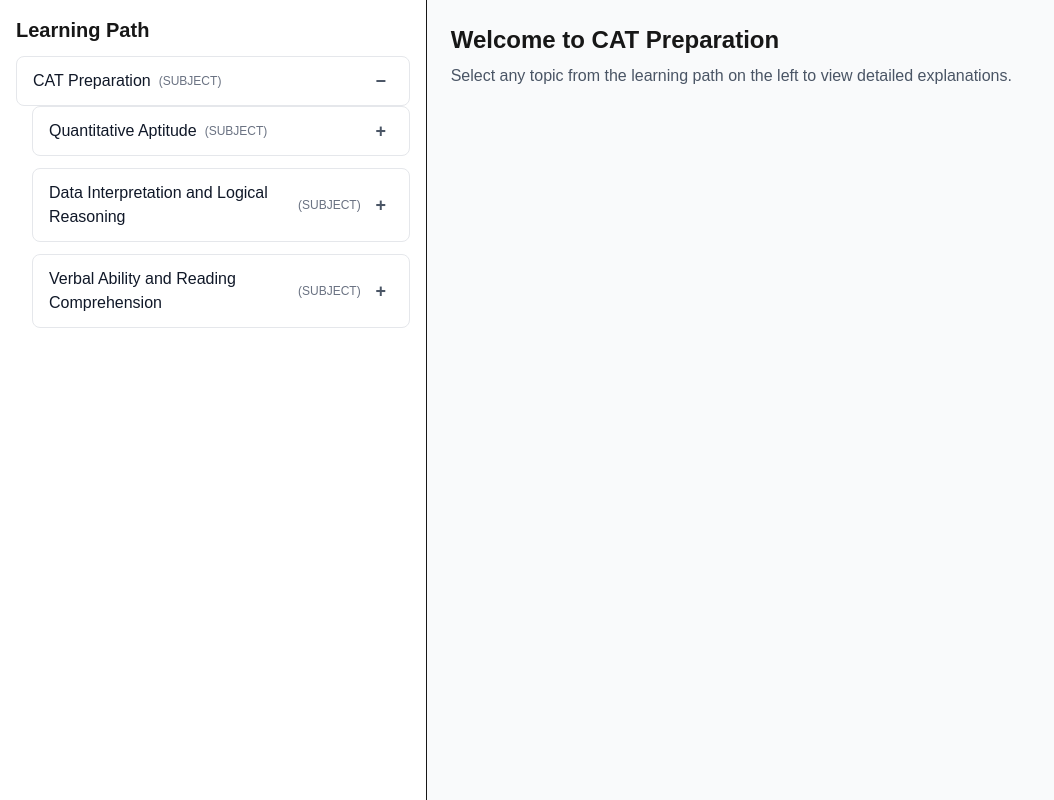
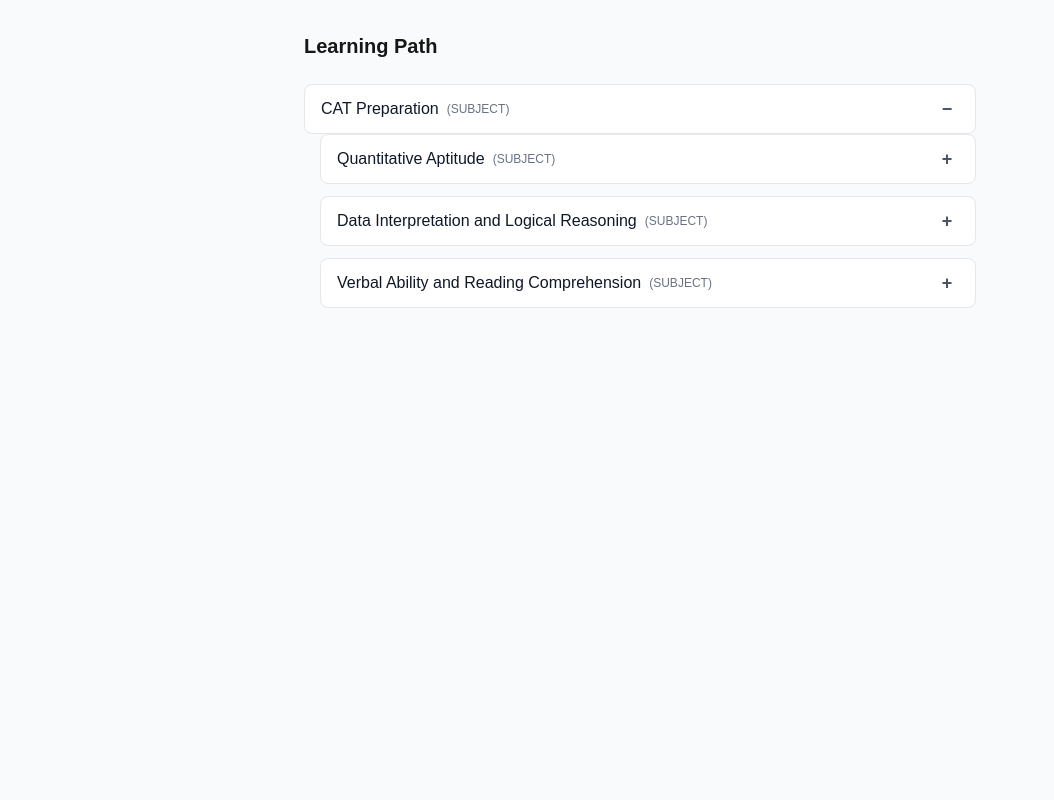
Before and after one commit to singhalvivek/catmap-web, a Next.js app: page /cat-prep/tree in a window 1280 px wide. Shown: the whole page, without its empty margins (0-1054 px from the left). Built offline with nearby package versions, Linux system fonts and the light colour scheme.

Commit message:
almost correct desc

```diff
--- a/src/app/cat-prep/tree/components/DetailsPanel.tsx
+++ b/src/app/cat-prep/tree/components/DetailsPanel.tsx
@@ -16,14 +16,7 @@
     : null;
 
   if (!selected) {
-    return (
-      <div className="max-w-2xl">
-        <h1 className="text-2xl font-bold mb-2">Welcome to CAT Preparation</h1>
-        <p className="text-gray-600">
-          Select any topic from the learning path on the left to view detailed explanations.
-        </p>
-      </div>
-    );
+    return null;
   }
 
   return (
--- a/src/app/cat-prep/tree/page.tsx
+++ b/src/app/cat-prep/tree/page.tsx
@@ -17,18 +17,32 @@
 
   return (
     <div className="min-h-screen flex bg-gray-50">
-      {/* Left Tree */}
-      <div className="w-1/3 border-r bg-white p-4 overflow-y-auto">
-        <h2 className="text-xl font-semibold mb-3">Learning Path</h2>
-        <Tree roots={tree} onSelect={setSelected} />
+      {/* Center Tree */}
+      <div className="flex-1 flex flex-col items-center justify-start p-8 overflow-y-auto">
+        <div className="w-full max-w-2xl">
+          <h2 className="text-xl font-semibold mb-6">Learning Path</h2>
+          <Tree roots={tree} onSelect={setSelected} />
+        </div>
       </div>
 
-      {/* Right Panel */}
-      <div className="flex-1 p-6 overflow-y-auto">
-        <DetailsPanel
-          selected={selected}
-          descriptions={descriptions as Description[]}
-        />
+      {/* Right Slide-in Panel */}
+      <div
+        className={`fixed top-0 right-0 h-screen w-96 bg-white border-l border-gray-200 shadow-lg overflow-y-auto transition-transform duration-300 ease-in-out ${
+          selected ? "translate-x-0" : "translate-x-full"
+        }`}
+      >
+        <button
+          onClick={() => setSelected(null)}
+          className="absolute top-4 right-4 text-gray-500 hover:text-gray-700"
+        >
+          ✕
+        </button>
+        <div className="p-6 pt-12">
+          <DetailsPanel
+            selected={selected}
+            descriptions={descriptions as Description[]}
+          />
+        </div>
       </div>
     </div>
   );
```
